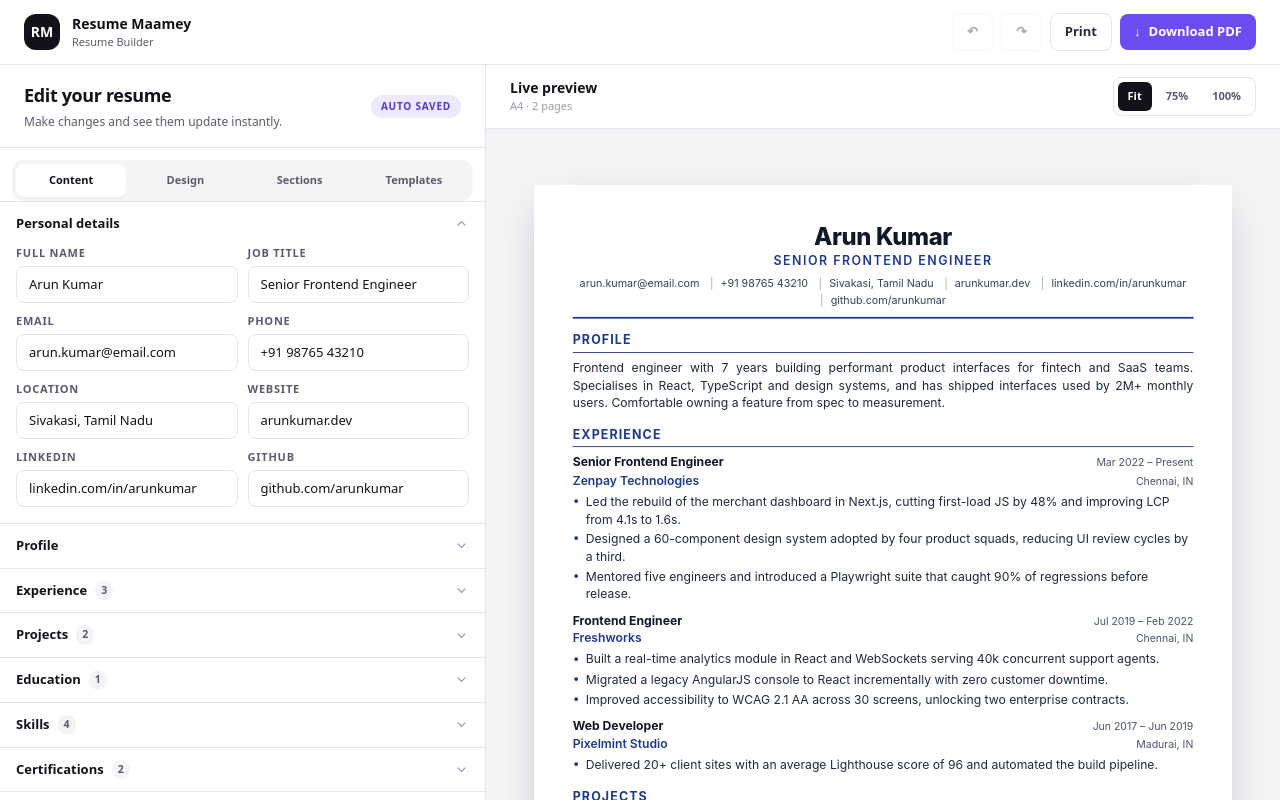
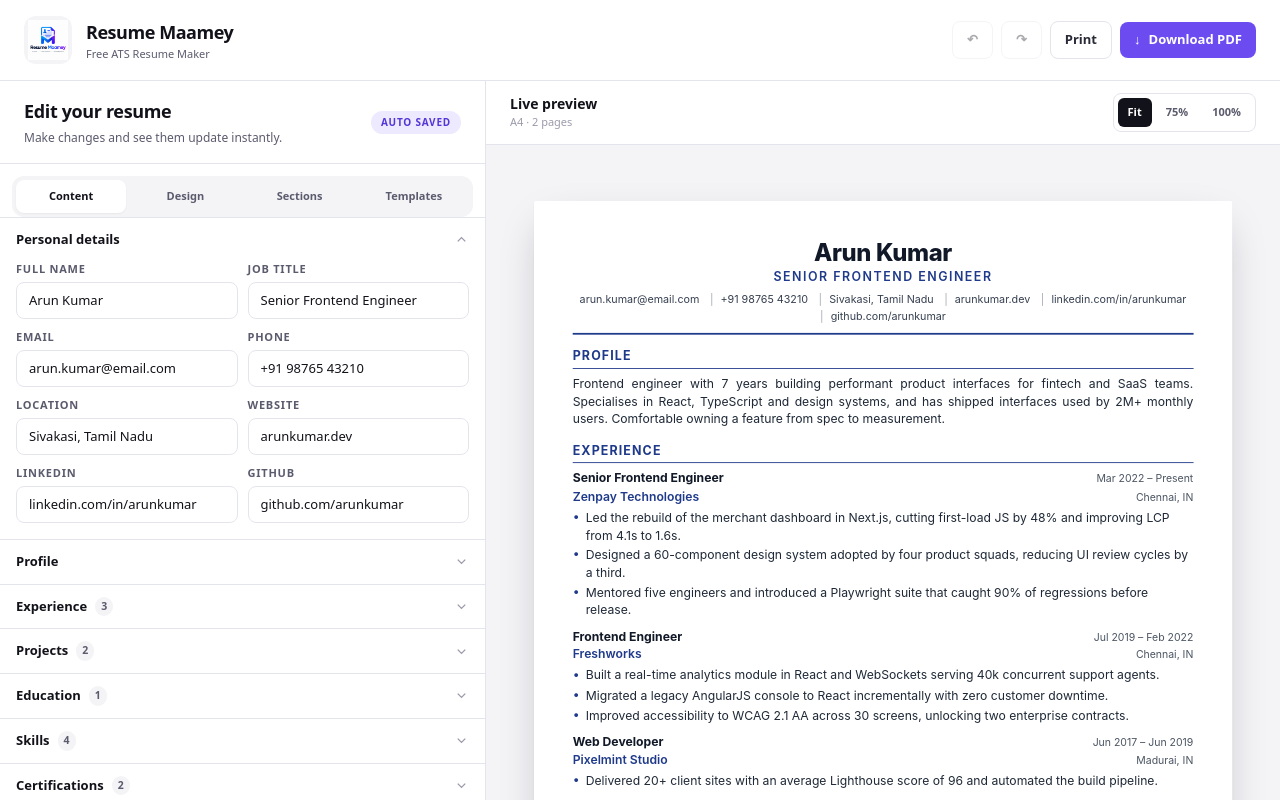
Before and after one commit to sundar-ms1/resume-maamey, a Next.js app: page /editor in a window 1280 px wide. Shown: the top 800 px of the page. Built offline with nearby package versions, Linux system fonts and the light colour scheme.

Commit message:
Upgrade logo size with Brand component and update editor header

```diff
--- a/app/editor/page.tsx
+++ b/app/editor/page.tsx
@@ -1,11 +1,11 @@
 "use client";
 
 import { useEffect, useState } from "react";
-import Link from "next/link";
 import { useResume } from "@/lib/store";
 import { downloadResumePdf } from "@/lib/exportPdf";
 import { trackPdfDownload } from "@/lib/analytics";
 
+import { Brand } from "@/components/Brand";
 import { A4Preview } from "@/components/resume/A4Preview";
 import { ContentPanel } from "@/components/editor/ContentPanel";
 import { DesignPanel } from "@/components/editor/DesignPanel";
@@ -96,26 +96,10 @@ export default function EditorPage() {
       {/* Hidden high-resolution PDF source */}
       <PrintRoot />
 
-      {/* Top navigation */}
+      {/* Top navigation with larger logo branding */}
       <header className="no-print sticky top-0 z-50 border-b border-line bg-white">
-        <div className="mx-auto flex h-16 max-w-[1600px] items-center justify-between px-4 sm:px-6">
-          <Link
-            href="/"
-            className="flex items-center gap-3"
-          >
-            <div className="flex h-9 w-9 items-center justify-center rounded-xl bg-ink text-sm font-bold text-white">
-              RM
-            </div>
-
-            <div className="hidden sm:block">
-              <div className="text-sm font-bold text-ink">
-                Resume Maamey
-              </div>
-              <div className="text-[11px] text-ink-500">
-                Resume Builder
-              </div>
-            </div>
-          </Link>
+        <div className="mx-auto flex h-20 max-w-[1600px] items-center justify-between px-4 sm:px-6">
+          <Brand size="md" />
 
           <div className="flex items-center gap-2">
             <button
@@ -174,10 +158,10 @@ export default function EditorPage() {
       {/* Main editor */}
       <div className="no-print">
         <div className="mx-auto max-w-[1600px]">
-          <div className="grid min-h-[calc(100vh-4rem)] grid-cols-1 lg:grid-cols-[minmax(340px,1fr)_minmax(500px,794px)]">
+          <div className="grid min-h-[calc(100vh-5rem)] grid-cols-1 lg:grid-cols-[minmax(340px,1fr)_minmax(500px,794px)]">
             {/* LEFT EDITOR */}
             <aside className="border-r border-line bg-white">
-              <div className="sticky top-16 max-h-[calc(100vh-4rem)] overflow-y-auto">
+              <div className="sticky top-20 max-h-[calc(100vh-5rem)] overflow-y-auto">
                 <div className="border-b border-line px-4 py-4 sm:px-6">
                   <div className="flex items-center justify-between gap-3">
                     <div>
@@ -232,7 +216,7 @@ export default function EditorPage() {
 
             {/* RIGHT PREVIEW */}
             <section className="min-w-0 bg-canvas">
-              <div className="sticky top-16 z-20 border-b border-line bg-white/95 backdrop-blur">
+              <div className="sticky top-20 z-20 border-b border-line bg-white/95 backdrop-blur">
                 <div className="flex items-center justify-between gap-3 px-4 py-3 sm:px-6">
                   <div>
                     <div className="text-sm font-bold text-ink">
@@ -285,7 +269,7 @@ export default function EditorPage() {
                 </div>
               </div>
 
-              <div className="min-h-[calc(100vh-7rem)] overflow-auto px-3 py-6 sm:px-6 sm:py-8">
+              <div className="min-h-[calc(100vh-8rem)] overflow-auto px-3 py-6 sm:px-6 sm:py-8">
                 <A4Preview
                   data={data}
                   zoom={zoom}
--- a/components/Brand.tsx
+++ b/components/Brand.tsx
@@ -1,43 +1,59 @@
-import Image from 'next/image';
+import React from "react";
+import Link from "next/link";
+import Image from "next/image";
 
 interface BrandProps {
-  className?: string;
-  compact?: boolean;
+  href?: string;
+  size?: "sm" | "md" | "lg";
+  showSubtitle?: boolean;
 }
 
-export function Brand({ className = '' }: BrandProps) {
+export function Brand({
+  href = "/",
+  size = "lg",
+  showSubtitle = true,
+}: BrandProps) {
+  // Dimensions tuned for clarity across desktop and mobile
+  const iconDimensions = {
+    sm: "h-9 w-9 sm:h-10 sm:w-10",
+    md: "h-11 w-11 sm:h-12 sm:w-12",
+    lg: "h-12 w-12 sm:h-14 sm:w-14",
+  }[size];
+
+  const textSizes = {
+    sm: "text-sm",
+    md: "text-base sm:text-lg",
+    lg: "text-lg sm:text-xl",
+  }[size];
+
   return (
-    <span className={`inline-flex items-center gap-2.5 cursor-pointer ${className}`}>
+    <Link href={href} className="flex items-center gap-3.5 transition hover:opacity-95">
+      {/* Enlarged Logo Container */}
+      <div
+        className={`relative ${iconDimensions} flex shrink-0 items-center justify-center overflow-hidden rounded-xl bg-canvas`}
+      >
         <Image
           src="/logo.png"
           alt="Resume Maamey Logo"
-        width={36}
-        height={36}
-        className="h-9 w-9 object-contain rounded-lg"
+          width={64}
+          height={64}
           priority
+          className="h-full w-full object-contain p-1"
         />
-      <span className="font-bold text-lg tracking-tight text-slate-900 dark:text-white">
+      </div>
+
+      {/* Brand Text */}
+      <div className="flex flex-col">
+        <span className={`font-black tracking-tight text-ink ${textSizes}`}>
           Resume Maamey
         </span>
+        {showSubtitle && (
+          <span className="text-[11px] font-medium text-ink-500">
+            Free ATS Resume Maker
           </span>
-  );
-}
-
-export function Wordmark({ className = '', compact = false }: BrandProps) {
-  return (
-    <span className={`inline-flex items-center gap-2 cursor-pointer ${className}`}>
-      <Image
-        src="/logo.png"
-        alt="Resume Maamey Logo"
-        width={compact ? 28 : 34}
-        height={compact ? 28 : 34}
-        className={`${compact ? 'h-7 w-7' : 'h-8 w-8'} object-contain rounded-md`}
-        priority
-      />
-      <span className={`font-bold tracking-tight text-slate-900 dark:text-white ${compact ? 'text-base' : 'text-lg'}`}>
-        Resume Maamey
-      </span>
-    </span>
+        )}
+      </div>
+    </Link>
   );
 }
 
--- a/components/SiteHeader.tsx
+++ b/components/SiteHeader.tsx
@@ -1,27 +1,57 @@
-'use client';
+"use client";
 
-import Link from 'next/link';
-import { NavLink } from '@/components/NavLink';
-import { Wordmark } from './Brand';
+import React from "react";
+import Link from "next/link";
+import Image from "next/image";
 
 export function SiteHeader() {
   return (
-    <header className="sticky top-0 z-40 border-b border-line/80 bg-white/85 backdrop-blur">
-      <div className="mx-auto flex h-16 max-w-6xl items-center justify-between px-5">
-        <NavLink to="home" aria-label="Resume Maamey home">
-          <Wordmark />
-        </NavLink>
-        <nav className="flex items-center gap-1 sm:gap-2">
-          <NavLink to="templates" className="btn btn-quiet hidden sm:inline-flex">
+    <header className="sticky top-0 z-50 border-b border-line bg-white/95 backdrop-blur">
+      <div className="mx-auto flex h-20 max-w-7xl items-center justify-between px-4 sm:px-6">
+        {/* Brand with enlarged logo */}
+        <Link href="/" className="flex items-center gap-3.5 transition hover:opacity-90">
+          <div className="relative flex h-12 w-12 shrink-0 items-center justify-center overflow-hidden rounded-xl bg-canvas sm:h-14 sm:w-14">
+            <Image
+              src="/logo.png"
+              alt="Resume Maamey Logo"
+              width={56}
+              height={56}
+              priority
+              className="h-full w-full object-contain p-1"
+            />
+          </div>
+
+          <div className="flex flex-col">
+            <span className="text-base font-extrabold tracking-tight text-ink sm:text-lg">
+              Resume Maamey
+            </span>
+            <span className="text-[11px] font-medium text-ink-500">
+              Free ATS Resume Maker
+            </span>
+          </div>
+        </Link>
+
+        {/* Right Navigation */}
+        <div className="flex items-center gap-4 sm:gap-6">
+          <Link
+            href="/templates"
+            className="text-sm font-semibold text-ink-500 transition hover:text-ink"
+          >
             Templates
-          </NavLink>
-          <NavLink to="home" hash="how" className="btn btn-quiet hidden sm:inline-flex">
+          </Link>
+          <Link
+            href="/#how-it-works"
+            className="hidden text-sm font-semibold text-ink-500 transition hover:text-ink sm:inline-block"
+          >
             How it works
-          </NavLink>
-          <NavLink to="editor" className="btn btn-primary">
+          </Link>
+          <Link
+            href="/editor"
+            className="btn btn-primary px-4 py-2.5 text-xs font-bold sm:px-5 sm:text-sm"
+          >
             Build my resume
-          </NavLink>
-        </nav>
+          </Link>
+        </div>
       </div>
     </header>
   );
@@ -29,21 +59,21 @@ export function SiteHeader() {
 
 export function SiteFooter() {
   return (
-    <footer className="border-t border-line bg-white">
-      <div className="mx-auto flex max-w-6xl flex-col gap-6 px-5 py-10 sm:flex-row sm:items-center sm:justify-between">
-        <div>
-          <Wordmark compact />
-          <p className="mt-2 max-w-sm text-[13px] leading-relaxed text-ink-500">
-            A free resume builder made for people who just want a clean PDF without signing up for anything.
-          </p>
-        </div>
-        <div className="flex flex-wrap gap-x-6 gap-y-2 text-[13px] text-ink-500">
-          <NavLink to="templates" className="hover:text-ink">Templates</NavLink>
-          <NavLink to="editor" className="hover:text-ink">Editor</NavLink>
-          <NavLink to="home" hash="faq" className="hover:text-ink">FAQ</NavLink>
-          <Link href="/privacy" className="hover:text-ink">Privacy Policy</Link>
-          <Link href="/terms" className="hover:text-ink">Terms</Link>
-          <span>No login · No watermark</span>
+    <footer className="border-t border-line bg-white py-8">
+      <div className="mx-auto flex max-w-7xl flex-col items-center justify-between gap-4 px-4 sm:flex-row sm:px-6">
+        <p className="text-xs text-ink-500">
+          © {new Date().getFullYear()} Resume Maamey. All rights reserved.
+        </p>
+        <div className="flex gap-6 text-xs text-ink-500">
+          <Link href="/privacy" className="hover:text-ink">
+            Privacy Policy
+          </Link>
+          <Link href="/terms" className="hover:text-ink">
+            Terms of Service
+          </Link>
+          <Link href="/sitemap.xml" className="hover:text-ink">
+            Sitemap
+          </Link>
         </div>
       </div>
     </footer>
--- /dev/null
+++ b/global.d.ts
@@ -0,0 +1,4 @@
+declare module "*.css" {
+  const content: { [className: string]: string };
+  export default content;
+}
```
Lines whose indentation alone changed are shown as unchanged.
